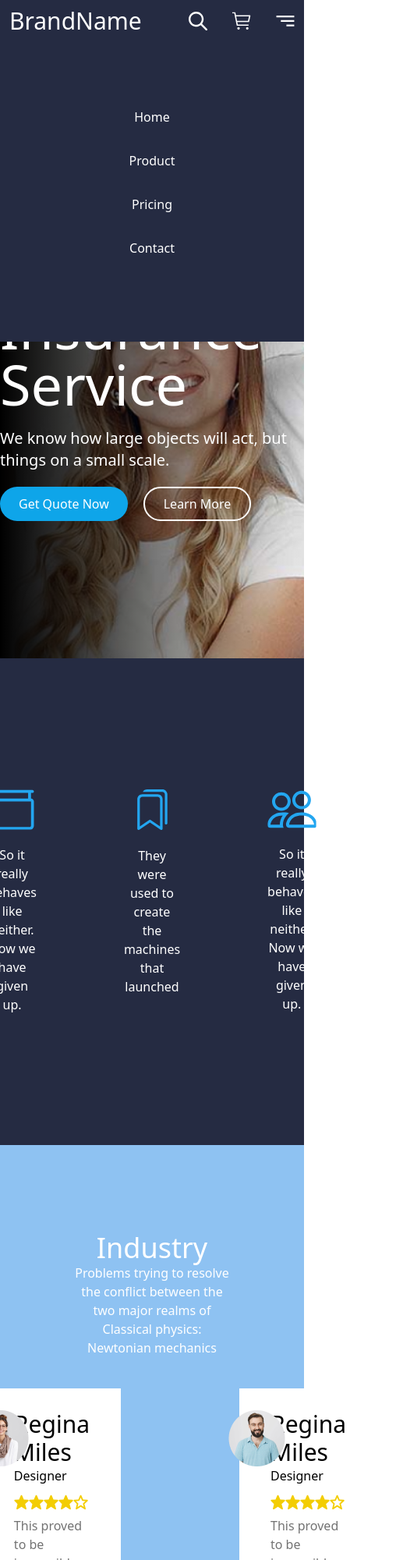
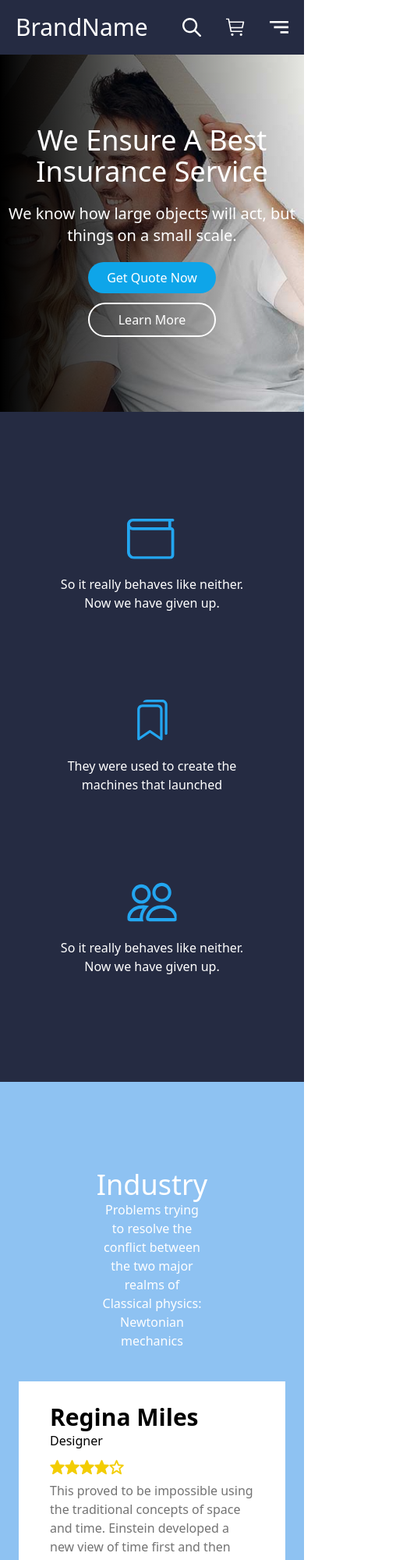
Before and after one commit to ljsunny/tailwind--website, a plain HTML site: page index.html in a window 390 px wide. Shown: the top 2000 px of the page at 78% size, 508 px wide, since content can reach past the window. Drawn offline with nearby package versions, Linux system fonts and the light colour scheme.

Commit message:
[feat] add mobile nav, section1,2

```diff
--- a/css/style.css
+++ b/css/style.css
@@ -0,0 +1,5 @@
+body:has(#menu-toggle:checked) {
+    .show {
+        display:flex;
+    }
+  }
--- a/index.html
+++ b/index.html
@@ -12,16 +12,16 @@
 
 <body class="box-border">
   <header class="fixed flex w-full text-white bg-[#252B42] lg:bg-[transparent] z-50">
-    <nav class="container lg:container flex flex-col lg:flex-row justify-between mx-auto py-3 px-3">
+    <nav class="container lg:container flex flex-col lg:flex-row justify-between mx-auto p-5">
       <div class="flex flex-row justify-between items-center">
         <a class="text-3xl leading-none">BrandName</a>
         <div class="flex lg:hidden gap-8">
-          <img class="w-6" src="./assets/svg/search.svg" alt="search">
-          <img class="w-6" src="./assets/svg/shopping.svg" alt="shopping">
-          <img class="w-6" src="./assets/svg/menu.svg" alt="menu">
+          <img class="w-6 cursor-pointer" src="./assets/svg/search.svg" alt="search">
+          <img class="w-6 cursor-pointer" src="./assets/svg/shopping.svg" alt="shopping">
+          <div class="w-6 cursor-pointer items-center flex"><input type="checkbox" id="menu-toggle" class="hidden"><label for="menu-toggle" class="flex items-center w-6 h-4 bg-[url('../assets/svg/menu.svg')] bg-cover bg-center cursor-pointer"></label></div>
         </div>
       </div>
-      <div class="flex flex-col lg:flex-row gap-x-8 gap-y-8 lg:gap-y-0 items-center py-24 lg:py-0">
+      <div class="show transition-all ease-in-out delay-100 lg:h-auto hidden lg:flex flex-col lg:flex-row gap-x-8 gap-y-8 lg:gap-y-0 items-center py-24 lg:py-0 text-3xl lg:text-sm">
         <a>Home</a>
         <a>Product</a>
         <a>Pricing</a>
@@ -29,22 +29,20 @@
       </div>
       <div class="hidden lg:flex items-center gap-x-3">
         <a>Login</a>
-        <button
-          class="bg-sky-500 text-white py-3.5 px-6 rounded-lg hover:bg-blue-700 focus:outline-none focus:ring-2 focus:ring-blue-500">Become
-          a member →</button>
+        <button class="bg-sky-500 text-white py-3.5 px-6 rounded-lg hover:bg-blue-700 focus:outline-none focus:ring-2 focus:ring-blue-500">Become a member →</button>
       </div>
     </nav>
   </header>
   <main>
     <section
-      class="bg-[url('../assets/jpg/hero.jpg')] bg-cover bg-center h-lvh flex items-center justify-center text-white">
+      class="bg-[url('../assets/jpg/hero.jpg')] bg-cover bg-[75%_20%] lg:bg-center flex items-center justify-center text-white">
       <div class="bg-gradient-to-r from-black to-transparent w-full h-full flex justify-center pt-16">
-        <div class="lg:container flex items-center">
-          <div class="flex flex-col max-w-3xl">
-            <h1 class="text-7xl mb-5">We Ensure A Best Insurance Service</h1>
-            <h3 class="text-xl max-w-sm mb-5">We know how large objects
+        <div class="sm:container lg:container flex items-center py-24 lg:py-40">
+          <div class="flex flex-col items-center lg:items-start lg:justify-start max-w-3xl">
+            <h1 class="text-4xl lg:text-7xl mb-5 mx-auto text-center lg:text-start">We Ensure A Best Insurance Service</h1>
+            <h3 class="text-xl max-w-sm mb-5 text-center lg:text-start">We know how large objects
               will act, but things on a small scale.</h3>
-            <div class="flex gap-x-5">
+            <div class="flex flex-col lg:flex-row gap-y-3 lg:gap-x-5">
               <button type="button" class="bg-sky-500 text-white py-2 px-6 rounded-full">Get Quote Now</button>
               <button type="button" class="text-white py-2 px-6 rounded-full border-2 border-white">Learn More</button>
             </div>
@@ -53,18 +51,18 @@
       </div>
     </section>
     <section class="bg-[#252B42] text-white flex justify-center">
-      <div class="lg:container flex gap-x-8">
-        <div class="w-1/3 flex flex-col items-center my-32 p-10">
+      <div class="lg:container flex gap-y-8 lg:gap-y-0 lg:gap-x-8 flex-col lg:flex-row py-24 lg:py-0">
+        <div class="lg:w-1/3 flex flex-col items-center lg:my-32 p-10">
           <img class="w-16 mb-5" src="./assets/svg/wallet.svg">
           <p class="max-w-64 text-center">So it really behaves like neither.
             Now we have given up. </p>
         </div>
-        <div class="w-1/3 flex flex-col items-center my-32 p-10">
+        <div class="lg:w-1/3 flex flex-col items-center lg:my-32 p-10">
           <img class="w-16 mb-5" src="./assets/svg/save.svg">
           <p class="max-w-64 text-center">They were used to create the
             machines that launched </p>
         </div>
-        <div class="w-1/3 flex flex-col items-center my-32 p-10">
+        <div class="lg:w-1/3 flex flex-col items-center lg:my-32 p-10">
           <img class="w-16 mb-5" src="./assets/svg/people.svg">
           <p class="max-w-64 text-center">So it really behaves like neither.
             Now we have given up. </p>
@@ -78,10 +76,10 @@
           <p class="text-center">Problems trying to resolve the conflict between
             the two major realms of Classical physics: Newtonian mechanics </p>
         </div>
-        <div class="flex gap-x-8">
-          <div class="flex flex-col bg-white my-10 ms-24 me-6 px-10 py-7 relative">
-            <img class="absolute left-[-8%]" src="./assets/png/user-1.png">
-            <h3 class="text-3xl">Regina Miles</h3>
+        <div class="flex gap-x-8 flex-col lg:flex-row">
+          <div class="flex flex-col bg-white my-10 ms-6 lg:ms-24 me-6 px-10 py-7 relative">
+            <img class="absolute left-[-8%] hidden lg:block" src="./assets/png/user-1.png">
+            <h3 class="text-3xl font-bold">Regina Miles</h3>
             <span class="mb-3">Designer</span>
             <div class="flex mb-2">
               <img src="./assets/svg/star.svg" alt="">
@@ -97,9 +95,9 @@
               space and time. Einstein developed a new view
               of time first and then space.</p>
           </div>
-          <div class="flex flex-col bg-white my-10 ms-24 me-6 px-10 py-7 relative">
-            <img class="absolute left-[-8%]" src="./assets/png/user-2.png">
-            <h3 class="text-3xl">Regina Miles</h3>
+          <div class="flex flex-col bg-white my-10 ms-6 lg:ms-24 me-6 px-10 py-7 relative">
+            <img class="absolute left-[-8%] hidden lg:block" src="./assets/png/user-2.png">
+            <h3 class="text-3xl font-bold">Regina Miles</h3>
             <span class="mb-3">Designer</span>
             <div class="flex mb-2">
               <img src="./assets/svg/star.svg" alt="">
```
